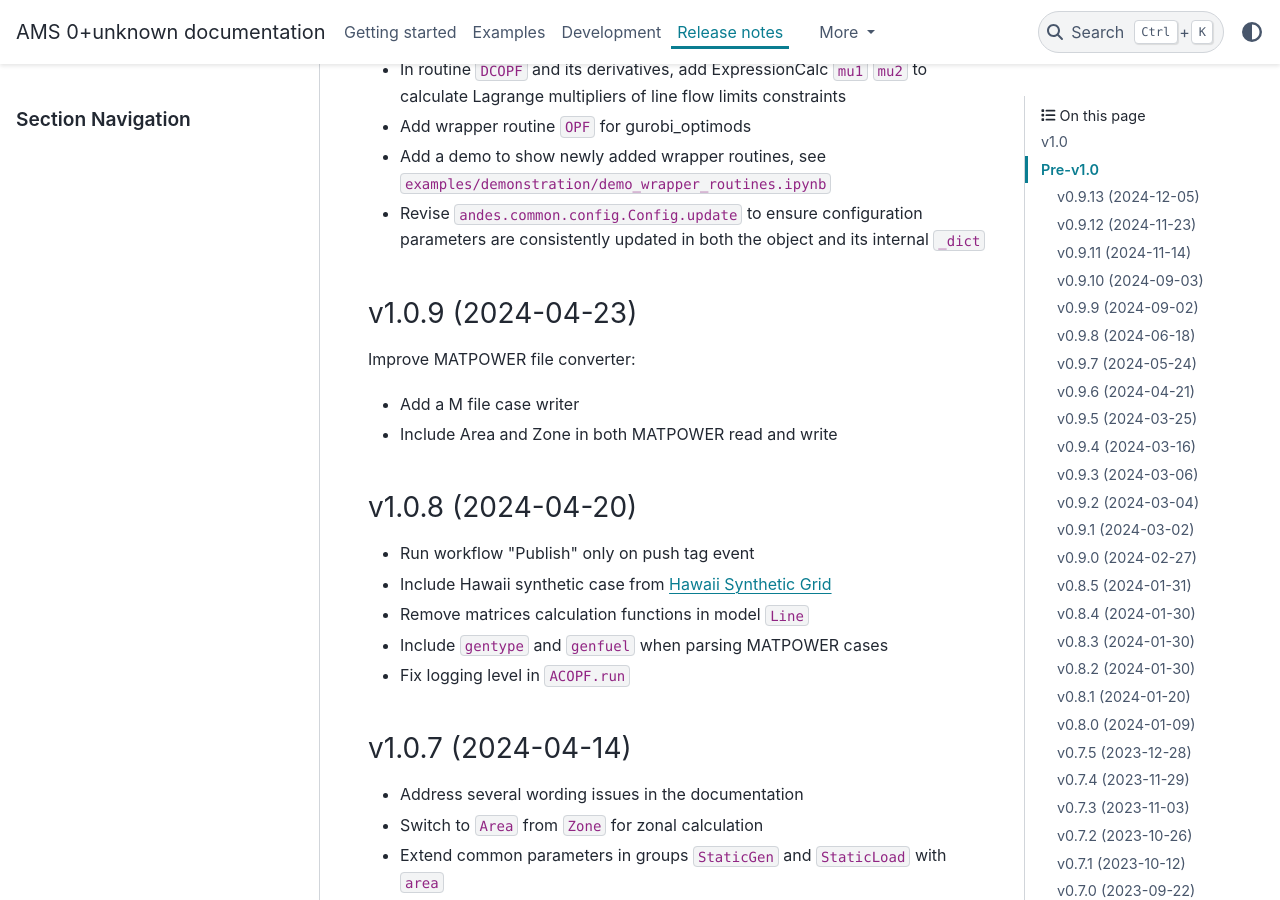
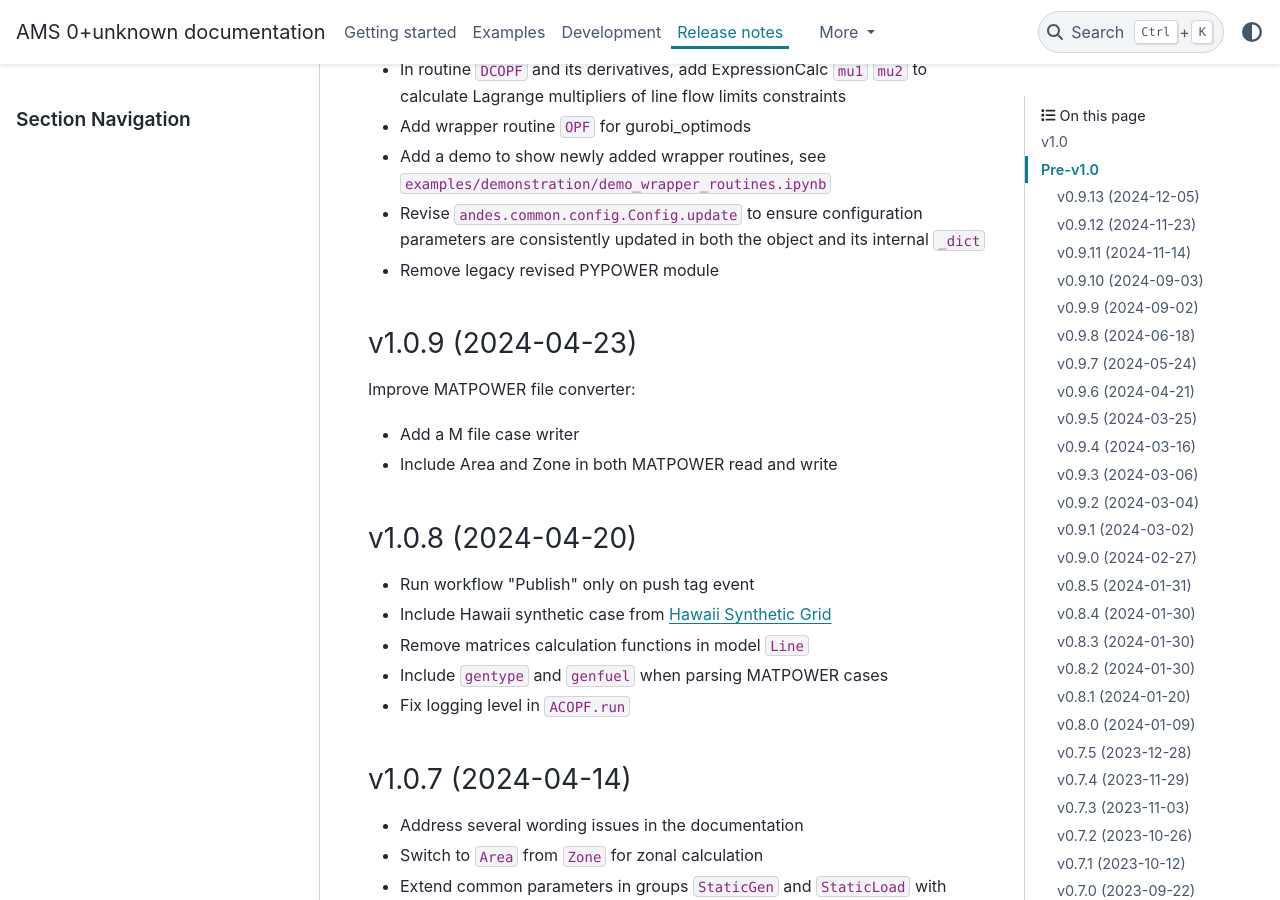
Before and after one commit to CURENT/ams, a Sphinx documentation site: the page built from docs/source/release-notes.rst, in a window 1280 px wide and 900 px high, scrolled down 619 px. Built offline with Sphinx 7.4.7 and the PyData theme 0.15.4, drawn with Linux system fonts in a browser that asks for light colours; pages that are not in the unit, such as notebooks, are missing from menus.

Commit message:
Update release nots

```diff
--- a/docs/source/release-notes.rst
+++ b/docs/source/release-notes.rst
@@ -27,6 +27,7 @@ v1.0.10 (2024-xx-xx)
   ``examples/demonstration/demo_wrapper_routines.ipynb``
 - Revise ``andes.common.config.Config.update`` to ensure configuration parameters
   are consistently updated in both the object and its internal ``_dict``
+- Remove legacy revised PYPOWER module
 
 v1.0.9 (2024-04-23)
 --------------------
```
